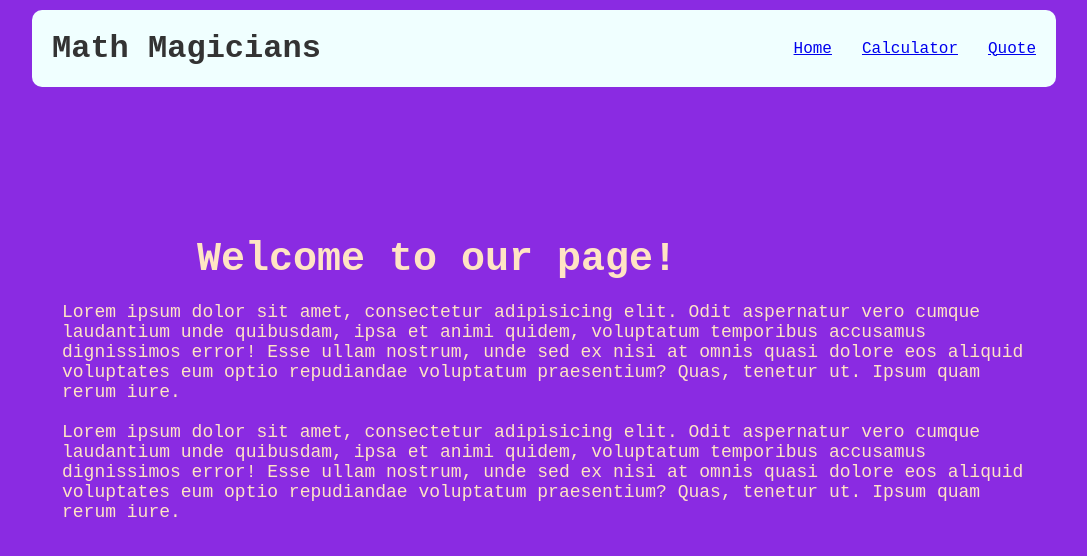
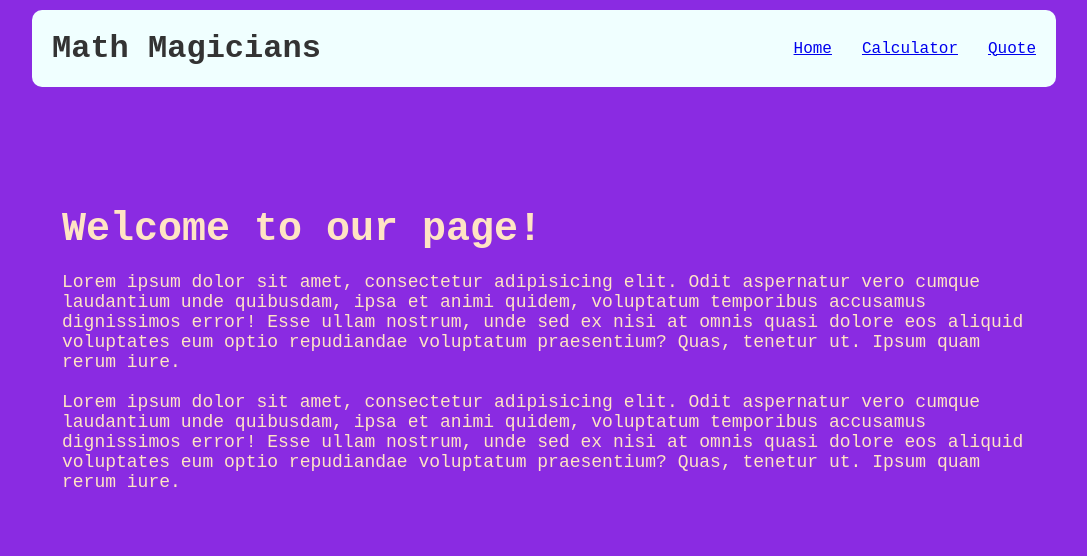
Before and after one commit to Gardimy/Math-magicians, a React (Create React App) app: page / in a window 1280 px wide. Shown: the top 556 px of the page, without its empty margins (96-1183 px from the left). Built offline with nearby package versions, Linux system fonts and the light colour scheme.

Commit message:
Update Home.js file

```diff
--- a/src/components/Home.jsx
+++ b/src/components/Home.jsx
@@ -4,9 +4,9 @@ import '../styles/Home.css';
 function HomePage() {
   return (
     <div className="home">
-      <h2>
+      <h3>
         Welcome to our page!
-      </h2>
+      </h3>
       <p className="Para">
         Lorem ipsum dolor sit amet, consectetur adipisicing elit.
         Odit aspernatur vero cumque laudantium unde quibusdam,
--- a/src/styles/Home.css
+++ b/src/styles/Home.css
@@ -5,7 +5,7 @@
   margin-top: 90px;
 }
 
-h2 {
+h3 {
   font-size: 40px;
   padding: 10px;
 }
```
